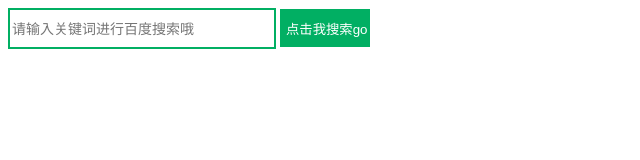
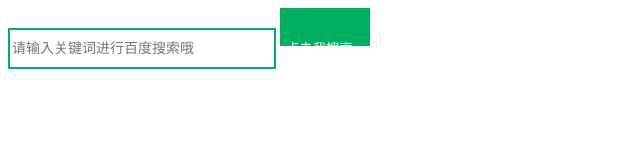
Before and after one commit to saf-D/SAF-END, a plain HTML site: page baidusearch.html in a window 1280 px wide. Shown: the whole page, without its empty margins (0-640 px from the left). Drawn offline with Linux system fonts and the light colour scheme.

Commit message:
Update baidusearch.html

```diff
--- a/baidusearch.html
+++ b/baidusearch.html
@@ -25,7 +25,7 @@
 				cursor: pointer;
 				/*   cursor: pointer;   鼠标悬停或点击时button时鼠标变成其他图标  */
 				text-align: center;
-				line-height: 40px;
+				line-height: 80px;
 				background-color: #01af63;
 				color: #FFFFFF;
 			}
```
